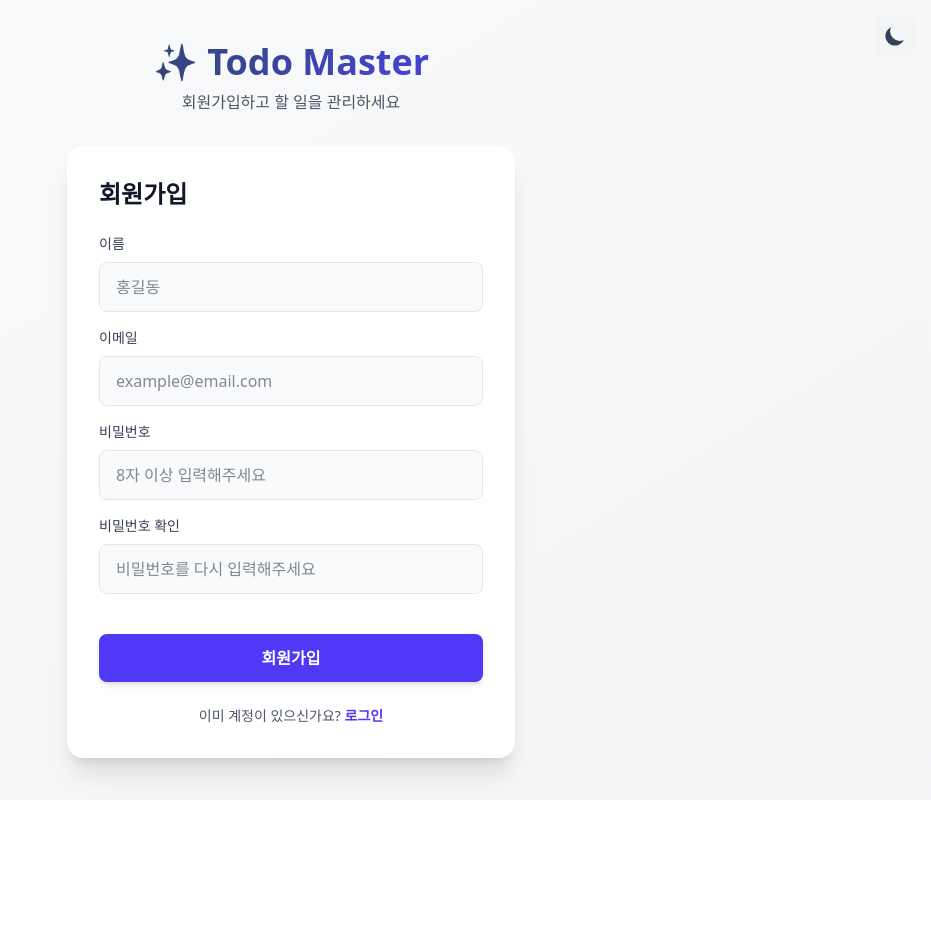
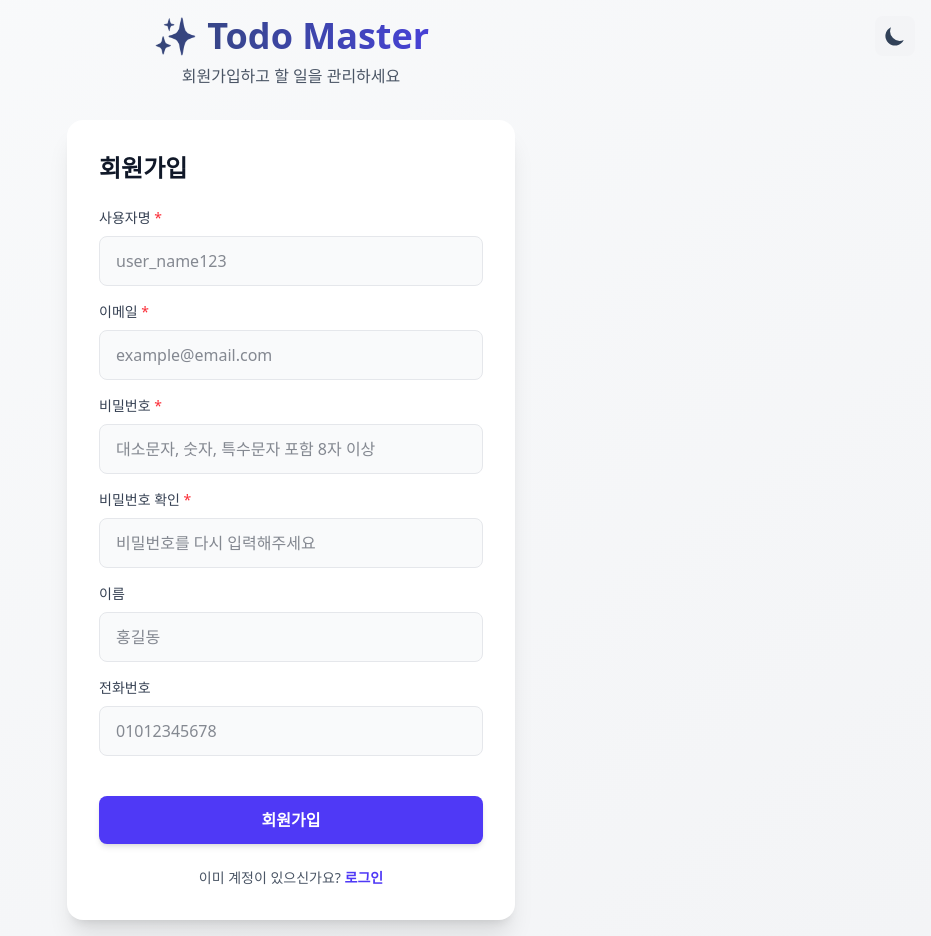
Before and after one commit to Librariann/todo-list, a Next.js app: page /signup in a window 1280 px wide. Shown: the whole page, without its empty margins (349-1280 px from the left). Before the commit the page ends 800 px from the top, so only its background shows below. Built offline with nearby package versions, Linux system fonts and the light colour scheme.

Commit message:
implement signup with backend validation

```diff
--- a/app/signup/page.tsx
+++ b/app/signup/page.tsx
@@ -1,17 +1,19 @@
-'use client';
+"use client";
 
-import { useState } from 'react';
-import { useRouter } from 'next/navigation';
-import Link from 'next/link';
-import ThemeToggleStandalone from '../components/ThemeToggleStandalone';
+import { useState } from "react";
+import { useRouter } from "next/navigation";
+import Link from "next/link";
+import ThemeToggleStandalone from "../components/ThemeToggleStandalone";
 
 export default function SignupPage() {
   const router = useRouter();
   const [formData, setFormData] = useState({
-    name: '',
-    email: '',
-    password: '',
-    confirmPassword: '',
+    username: "",
+    email: "",
+    password: "",
+    confirmPassword: "",
+    name: "",
+    phoneNumber: "",
   });
   const [errors, setErrors] = useState<Record<string, string>>({});
   const [isLoading, setIsLoading] = useState(false);
@@ -19,24 +21,49 @@ export default function SignupPage() {
   const validateForm = () => {
     const newErrors: Record<string, string> = {};
 
-    if (!formData.name.trim()) {
-      newErrors.name = '이름을 입력해주세요';
+    if (!formData.username.trim()) {
+      newErrors.username = "사용자명은 필수입니다";
+    } else if (formData.username.length < 3 || formData.username.length > 50) {
+      newErrors.username = "사용자명은 3자 이상 50자 이하여야 합니다";
+    } else if (!/^[a-zA-Z0-9_]+$/.test(formData.username)) {
+      newErrors.username =
+        "사용자명은 영문, 숫자, 언더스코어만 사용 가능합니다";
     }
 
     if (!formData.email.trim()) {
-      newErrors.email = '이메일을 입력해주세요';
+      newErrors.email = "이메일은 필수입니다";
     } else if (!/^[^\s@]+@[^\s@]+\.[^\s@]+$/.test(formData.email)) {
-      newErrors.email = '올바른 이메일 형식이 아닙니다';
+      newErrors.email = "올바른 이메일 형식이 아닙니다";
+    } else if (formData.email.length > 100) {
+      newErrors.email = "이메일은 100자 이하여야 합니다";
     }
 
     if (!formData.password) {
-      newErrors.password = '비밀번호를 입력해주세요';
-    } else if (formData.password.length < 8) {
-      newErrors.password = '비밀번호는 최소 8자 이상이어야 합니다';
+      newErrors.password = "비밀번호는 필수입니다";
+    } else if (formData.password.length < 8 || formData.password.length > 100) {
+      newErrors.password = "비밀번호는 8자 이상 100자 이하여야 합니다";
+    } else if (
+      !/^(?=.*[a-z])(?=.*[A-Z])(?=.*\d)(?=.*\W).{8,}$/.test(formData.password)
+    ) {
+      newErrors.password =
+        "비밀번호는 대소문자, 숫자, 특수문자를 각각 하나 이상 포함해야 합니다";
     }
 
-    if (formData.password !== formData.confirmPassword) {
-      newErrors.confirmPassword = '비밀번호가 일치하지 않습니다';
+    if (!formData.confirmPassword) {
+      newErrors.confirmPassword = "비밀번호 확인은 필수입니다";
+    } else if (formData.password !== formData.confirmPassword) {
+      newErrors.confirmPassword = "비밀번호가 일치하지 않습니다";
+    }
+
+    if (formData.name && formData.name.length > 100) {
+      newErrors.name = "이름은 100자 이하여야 합니다";
+    }
+
+    if (
+      formData.phoneNumber &&
+      !/^01[016789]\d{8,9}$/.test(formData.phoneNumber)
+    ) {
+      newErrors.phoneNumber = "올바른 전화번호 형식이 아닙니다";
     }
 
     setErrors(newErrors);
@@ -50,12 +77,44 @@ export default function SignupPage() {
 
     setIsLoading(true);
 
-    // TODO: API 연동 시 실제 회원가입 로직 구현
-    setTimeout(() => {
+    try {
+      const response = await fetch(
+        `${process.env.NEXT_PUBLIC_API_URL}/api/users/register`,
+        {
+          method: "POST",
+          headers: {
+            "Content-Type": "application/json",
+          },
+          body: JSON.stringify({
+            username: formData.username,
+            email: formData.email,
+            password: formData.password,
+            confirmPassword: formData.confirmPassword,
+            name: formData.name || undefined,
+            phoneNumber: formData.phoneNumber || undefined,
+          }),
+        }
+      );
+
+      const data = await response.json();
+
+      if (!response.ok) {
+        if (data.errors) {
+          setErrors(data.errors);
+        } else {
+          alert(data.message || "회원가입에 실패했습니다.");
+        }
+        return;
+      }
+
+      alert("회원가입이 완료되었습니다!");
+      router.push("/login");
+    } catch (error) {
+      alert("서버와의 통신에 실패했습니다. 다시 시도해주세요.");
+      console.error("회원가입 오류:", error);
+    } finally {
       setIsLoading(false);
-      alert('회원가입이 완료되었습니다!');
-      router.push('/login');
-    }, 1000);
+    }
   };
 
   const handleChange = (e: React.ChangeEvent<HTMLInputElement>) => {
@@ -63,7 +122,7 @@ export default function SignupPage() {
     setFormData((prev) => ({ ...prev, [name]: value }));
     // 입력 시 해당 필드 에러 제거
     if (errors[name]) {
-      setErrors((prev) => ({ ...prev, [name]: '' }));
+      setErrors((prev) => ({ ...prev, [name]: "" }));
     }
   };
 
@@ -92,6 +151,96 @@ export default function SignupPage() {
           </h2>
 
           <form onSubmit={handleSubmit} className="space-y-4">
+            {/* 사용자명 */}
+            <div>
+              <label className="block text-sm font-medium text-gray-700 dark:text-gray-300 mb-2">
+                사용자명 <span className="text-red-500">*</span>
+              </label>
+              <input
+                type="text"
+                name="username"
+                value={formData.username}
+                onChange={handleChange}
+                className={`w-full px-4 py-3 rounded-lg border ${
+                  errors.username
+                    ? "border-red-500 focus:ring-red-500"
+                    : "border-gray-200 dark:border-gray-700 focus:ring-indigo-500"
+                } bg-gray-50 dark:bg-gray-900 text-gray-900 dark:text-gray-100 focus:outline-none focus:ring-2 transition-all`}
+                placeholder="user_name123"
+              />
+              {errors.username && (
+                <p className="mt-1 text-sm text-red-500">{errors.username}</p>
+              )}
+            </div>
+
+            {/* 이메일 */}
+            <div>
+              <label className="block text-sm font-medium text-gray-700 dark:text-gray-300 mb-2">
+                이메일 <span className="text-red-500">*</span>
+              </label>
+              <input
+                type="email"
+                name="email"
+                value={formData.email}
+                onChange={handleChange}
+                className={`w-full px-4 py-3 rounded-lg border ${
+                  errors.email
+                    ? "border-red-500 focus:ring-red-500"
+                    : "border-gray-200 dark:border-gray-700 focus:ring-indigo-500"
+                } bg-gray-50 dark:bg-gray-900 text-gray-900 dark:text-gray-100 focus:outline-none focus:ring-2 transition-all`}
+                placeholder="example@email.com"
+              />
+              {errors.email && (
+                <p className="mt-1 text-sm text-red-500">{errors.email}</p>
+              )}
+            </div>
+
+            {/* 비밀번호 */}
+            <div>
+              <label className="block text-sm font-medium text-gray-700 dark:text-gray-300 mb-2">
+                비밀번호 <span className="text-red-500">*</span>
+              </label>
+              <input
+                type="password"
+                name="password"
+                value={formData.password}
+                onChange={handleChange}
+                className={`w-full px-4 py-3 rounded-lg border ${
+                  errors.password
+                    ? "border-red-500 focus:ring-red-500"
+                    : "border-gray-200 dark:border-gray-700 focus:ring-indigo-500"
+                } bg-gray-50 dark:bg-gray-900 text-gray-900 dark:text-gray-100 focus:outline-none focus:ring-2 transition-all`}
+                placeholder="대소문자, 숫자, 특수문자 포함 8자 이상"
+              />
+              {errors.password && (
+                <p className="mt-1 text-sm text-red-500">{errors.password}</p>
+              )}
+            </div>
+
+            {/* 비밀번호 확인 */}
+            <div>
+              <label className="block text-sm font-medium text-gray-700 dark:text-gray-300 mb-2">
+                비밀번호 확인 <span className="text-red-500">*</span>
+              </label>
+              <input
+                type="password"
+                name="confirmPassword"
+                value={formData.confirmPassword}
+                onChange={handleChange}
+                className={`w-full px-4 py-3 rounded-lg border ${
+                  errors.confirmPassword
+                    ? "border-red-500 focus:ring-red-500"
+                    : "border-gray-200 dark:border-gray-700 focus:ring-indigo-500"
+                } bg-gray-50 dark:bg-gray-900 text-gray-900 dark:text-gray-100 focus:outline-none focus:ring-2 transition-all`}
+                placeholder="비밀번호를 다시 입력해주세요"
+              />
+              {errors.confirmPassword && (
+                <p className="mt-1 text-sm text-red-500">
+                  {errors.confirmPassword}
+                </p>
+              )}
+            </div>
+
             {/* 이름 */}
             <div>
               <label className="block text-sm font-medium text-gray-700 dark:text-gray-300 mb-2">
@@ -104,8 +253,8 @@ export default function SignupPage() {
                 onChange={handleChange}
                 className={`w-full px-4 py-3 rounded-lg border ${
                   errors.name
-                    ? 'border-red-500 focus:ring-red-500'
-                    : 'border-gray-200 dark:border-gray-700 focus:ring-indigo-500'
+                    ? "border-red-500 focus:ring-red-500"
+                    : "border-gray-200 dark:border-gray-700 focus:ring-indigo-500"
                 } bg-gray-50 dark:bg-gray-900 text-gray-900 dark:text-gray-100 focus:outline-none focus:ring-2 transition-all`}
                 placeholder="홍길동"
               />
@@ -114,69 +263,27 @@ export default function SignupPage() {
               )}
             </div>
 
-            {/* 이메일 */}
+            {/* 전화번호 */}
             <div>
               <label className="block text-sm font-medium text-gray-700 dark:text-gray-300 mb-2">
-                이메일
+                전화번호
               </label>
               <input
-                type="email"
-                name="email"
-                value={formData.email}
+                type="tel"
+                name="phoneNumber"
+                value={formData.phoneNumber}
                 onChange={handleChange}
                 className={`w-full px-4 py-3 rounded-lg border ${
-                  errors.email
-                    ? 'border-red-500 focus:ring-red-500'
-                    : 'border-gray-200 dark:border-gray-700 focus:ring-indigo-500'
+                  errors.phoneNumber
+                    ? "border-red-500 focus:ring-red-500"
+                    : "border-gray-200 dark:border-gray-700 focus:ring-indigo-500"
                 } bg-gray-50 dark:bg-gray-900 text-gray-900 dark:text-gray-100 focus:outline-none focus:ring-2 transition-all`}
-                placeholder="example@email.com"
+                placeholder="01012345678"
               />
-              {errors.email && (
-                <p className="mt-1 text-sm text-red-500">{errors.email}</p>
-              )}
-            </div>
-
-            {/* 비밀번호 */}
-            <div>
-              <label className="block text-sm font-medium text-gray-700 dark:text-gray-300 mb-2">
-                비밀번호
-              </label>
-              <input
-                type="password"
-                name="password"
-                value={formData.password}
-                onChange={handleChange}
-                className={`w-full px-4 py-3 rounded-lg border ${
-                  errors.password
-                    ? 'border-red-500 focus:ring-red-500'
-                    : 'border-gray-200 dark:border-gray-700 focus:ring-indigo-500'
-                } bg-gray-50 dark:bg-gray-900 text-gray-900 dark:text-gray-100 focus:outline-none focus:ring-2 transition-all`}
-                placeholder="8자 이상 입력해주세요"
-              />
-              {errors.password && (
-                <p className="mt-1 text-sm text-red-500">{errors.password}</p>
-              )}
-            </div>
-
-            {/* 비밀번호 확인 */}
-            <div>
-              <label className="block text-sm font-medium text-gray-700 dark:text-gray-300 mb-2">
-                비밀번호 확인
-              </label>
-              <input
-                type="password"
-                name="confirmPassword"
-                value={formData.confirmPassword}
-                onChange={handleChange}
-                className={`w-full px-4 py-3 rounded-lg border ${
-                  errors.confirmPassword
-                    ? 'border-red-500 focus:ring-red-500'
-                    : 'border-gray-200 dark:border-gray-700 focus:ring-indigo-500'
-                } bg-gray-50 dark:bg-gray-900 text-gray-900 dark:text-gray-100 focus:outline-none focus:ring-2 transition-all`}
-                placeholder="비밀번호를 다시 입력해주세요"
-              />
-              {errors.confirmPassword && (
-                <p className="mt-1 text-sm text-red-500">{errors.confirmPassword}</p>
+              {errors.phoneNumber && (
+                <p className="mt-1 text-sm text-red-500">
+                  {errors.phoneNumber}
+                </p>
               )}
             </div>
 
@@ -186,14 +293,14 @@ export default function SignupPage() {
               disabled={isLoading}
               className="w-full py-3 bg-indigo-600 text-white font-semibold rounded-lg hover:bg-indigo-700 transition-all shadow-md hover:shadow-lg active:scale-95 disabled:opacity-50 disabled:cursor-not-allowed mt-6"
             >
-              {isLoading ? '처리중...' : '회원가입'}
+              {isLoading ? "처리중..." : "회원가입"}
             </button>
           </form>
 
           {/* 로그인 링크 */}
           <div className="mt-6 text-center">
             <p className="text-sm text-gray-600 dark:text-gray-400">
-              이미 계정이 있으신가요?{' '}
+              이미 계정이 있으신가요?{" "}
               <Link
                 href="/login"
                 className="text-indigo-600 dark:text-indigo-400 font-semibold hover:underline"
```
